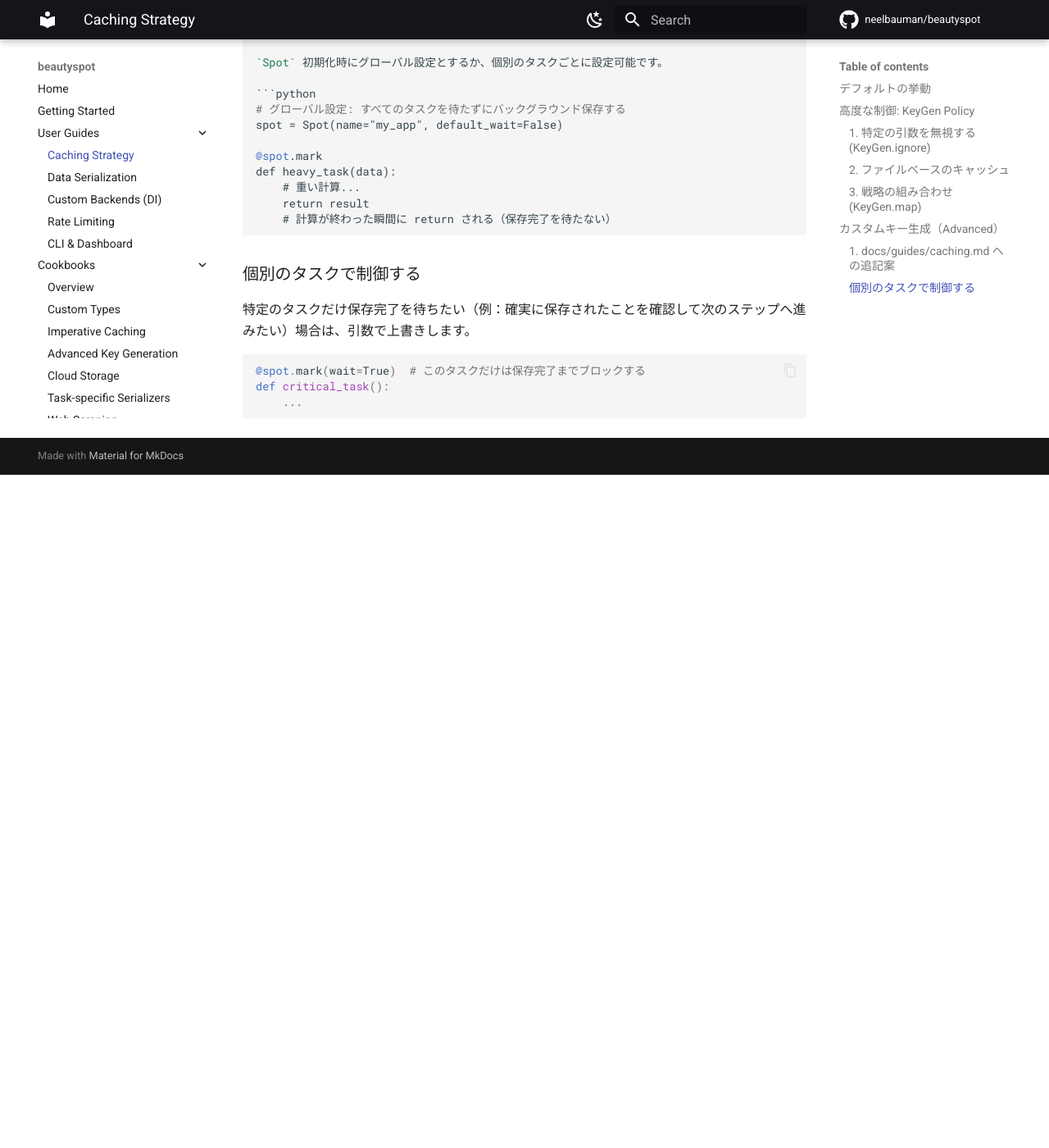
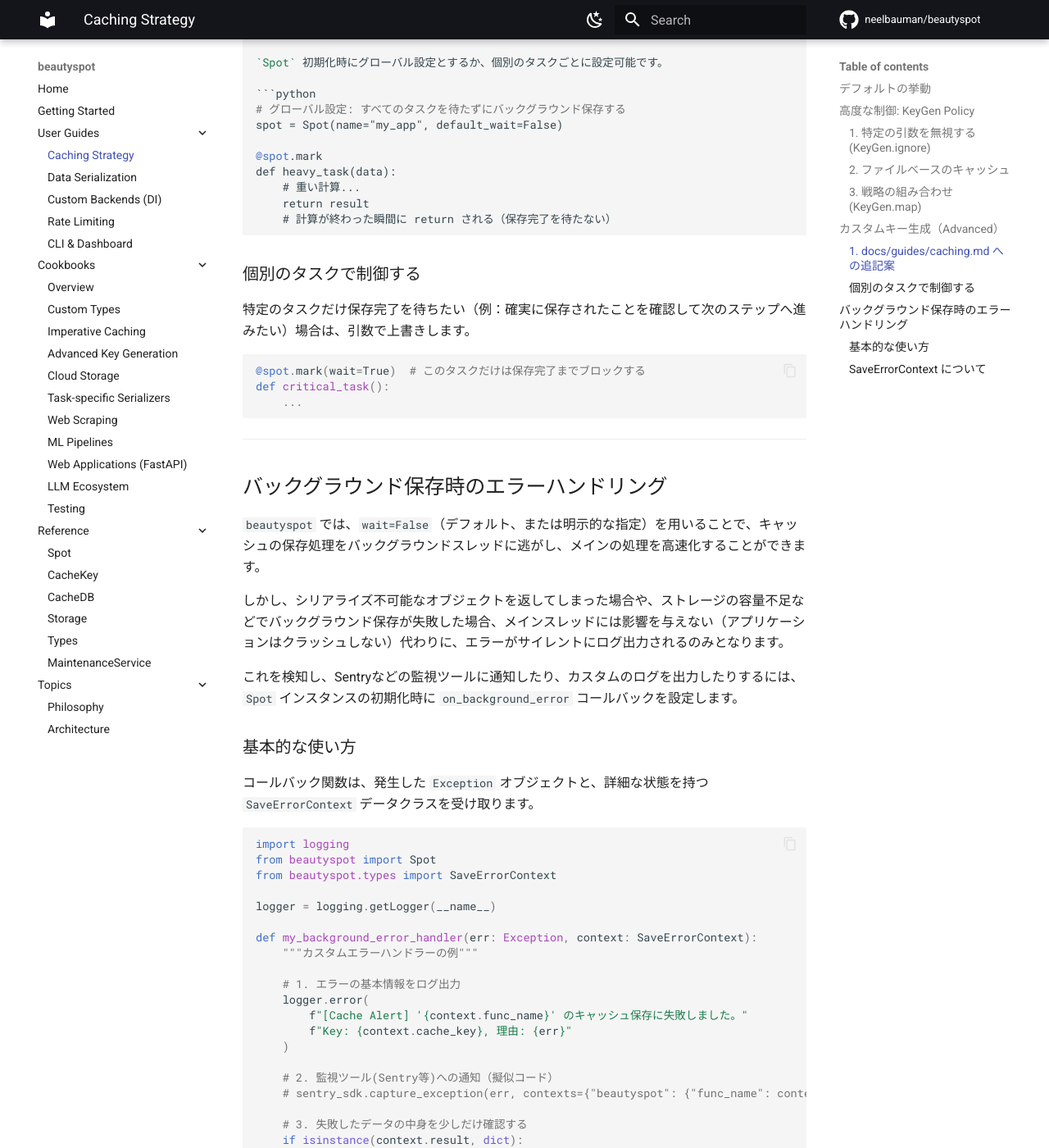
Before and after one commit to neelbauman/beautyspot, an MkDocs documentation site: the page built from docs/guides/caching.md, in a window 1280 px wide and 1400 px high, scrolled down 2690 px. Shown: the whole window at 82% size. Built offline with MkDocs 1.6.1 and Material for MkDocs 9.7.7, drawn with Linux system fonts in a browser that asks for light colours; comment, search, counter and statistics services are not loaded; before the commit the page ends 3269 px from its top, so only the background shows below that; some of the changed text lies outside the part shown.

Commit message:
edit core.py

````diff
--- a/docs/guides/caching.md
+++ b/docs/guides/caching.md
@@ -131,3 +131,72 @@
     ...
 
 ```
+
+---
+
+
+## バックグラウンド保存時のエラーハンドリング
+
+`beautyspot` では、`wait=False`（デフォルト、または明示的な指定）を用いることで、キャッシュの保存処理をバックグラウンドスレッドに逃がし、メインの処理を高速化することができます。
+
+しかし、シリアライズ不可能なオブジェクトを返してしまった場合や、ストレージの容量不足などでバックグラウンド保存が失敗した場合、メインスレッドには影響を与えない（アプリケーションはクラッシュしない）代わりに、エラーがサイレントにログ出力されるのみとなります。
+
+これを検知し、Sentryなどの監視ツールに通知したり、カスタムのログを出力したりするには、`Spot` インスタンスの初期化時に `on_background_error` コールバックを設定します。
+
+### 基本的な使い方
+
+コールバック関数は、発生した `Exception` オブジェクトと、詳細な状態を持つ `SaveErrorContext` データクラスを受け取ります。
+
+```python
+import logging
+from beautyspot import Spot
+from beautyspot.types import SaveErrorContext
+
+logger = logging.getLogger(__name__)
+
+def my_background_error_handler(err: Exception, context: SaveErrorContext):
+    """カスタムエラーハンドラーの例"""
+
+    # 1. エラーの基本情報をログ出力
+    logger.error(
+        f"[Cache Alert] '{context.func_name}' のキャッシュ保存に失敗しました。"
+        f"Key: {context.cache_key}, 理由: {err}"
+    )
+
+    # 2. 監視ツール(Sentry等)への通知（擬似コード）
+    # sentry_sdk.capture_exception(err, contexts={"beautyspot": {"func_name": context.func_name}})
+
+    # 3. 失敗したデータの中身を少しだけ確認する
+    if isinstance(context.result, dict):
+        logger.debug(f"保存しようとした辞書のキー: {context.result.keys()}")
+
+# Spotの初期化時にコールバックを渡す
+spot = Spot(
+    name="my_app",
+    # ... 他の依存関係 ...
+    on_background_error=my_background_error_handler
+)
+
+@spot.mark(wait=False)
+def process_data():
+    # もしここでシリアライズできないオブジェクトを返すと、
+    # バックグラウンド保存が失敗し、上記のコールバックが発火します。
+    return {"status": "ok", "unserializable": object()}
+
+```
+
+### `SaveErrorContext` について
+
+`SaveErrorContext` は、IDEの型補完が効く安全なデータクラスです。以下のプロパティにアクセスできます。
+
+* `func_name`: 対象の関数名
+* `cache_key`: 生成されたキャッシュキー
+* `input_id`: 入力引数の識別子
+* `version`: キャッシュバージョン
+* `content_type`: コンテンツタイプ
+* `save_blob`: Blobストレージへの保存フラグ
+* `expires_at`: 有効期限
+* `result`: キャッシュしようとした実際の戻り値
+
+> **⚠️ 警告: `result` の取り扱いとメモリリークについて**
+> `context.result` には、キャッシュ対象の評価済みオブジェクトがそのまま格納されています。巨大なDataFrameやテンソルを扱う関数の場合、この `result` への参照をエラーハンドラーの外（グローバルなリストや長寿命のオブジェクトなど）に保持し続けると、メモリリークの原因となります。エラーハンドラー内でのログ出力や一時的な検査のみに留めることを強く推奨します。
--- a/src/beautyspot/__init__.py
+++ b/src/beautyspot/__init__.py
@@ -96,7 +96,6 @@
 
 
 __all__ = [
-    "Spot",
     "KeyGen",
     "ContentType",
     "SQLiteTaskDB",
````
Also changed, not shown: docs/adr/0031-backgrouund-error-handling.md (added, +40 -0 lines), 4 other files.
